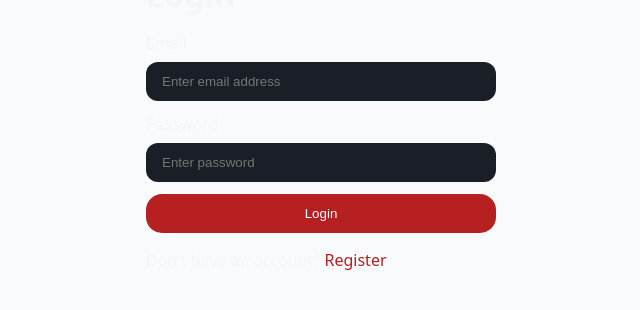
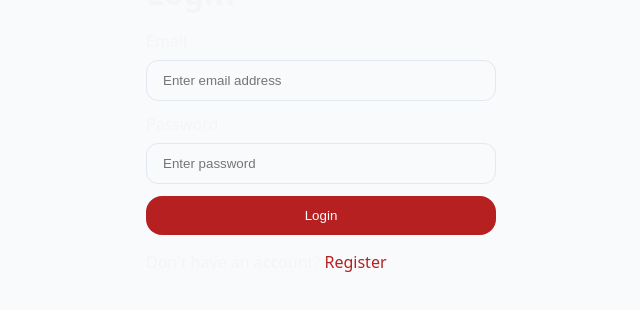
Before and after one commit to naveli0209/ResumeIQ, a React (Vite) app in the folder frontend/: page /login in a window 1280 px wide. Shown: the part 278-588 px from the top of the page, without its empty margins (319-959 px from the left). Built offline with nearby package versions, Linux system fonts and the light colour scheme; no server answers.

Commit message:
Update auth.form.scss

```diff
--- a/frontend/src/features/auth/auth.form.scss
+++ b/frontend/src/features/auth/auth.form.scss
@@ -32,9 +32,9 @@ main{
             padding-inline: 1rem;
             padding-block: 0.75rem;
             border-radius: 0.75rem;
-            border: none;
+            border: 1px solid #e2e8f0;
             outline: none;
-            background-color: #1a1f27;
+            background-color: #f8fafc;
             color: whitesmoke;
         }
     }
```
